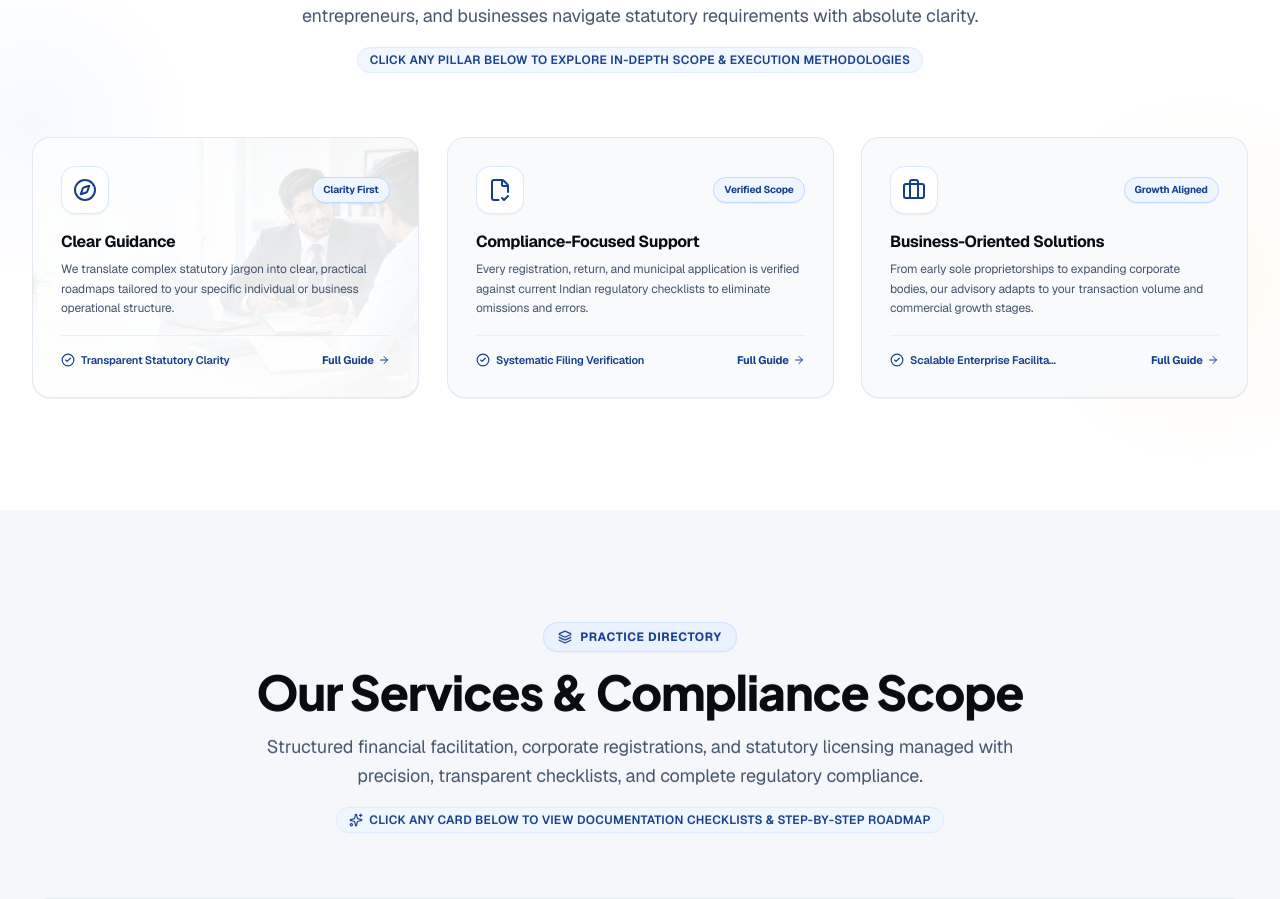
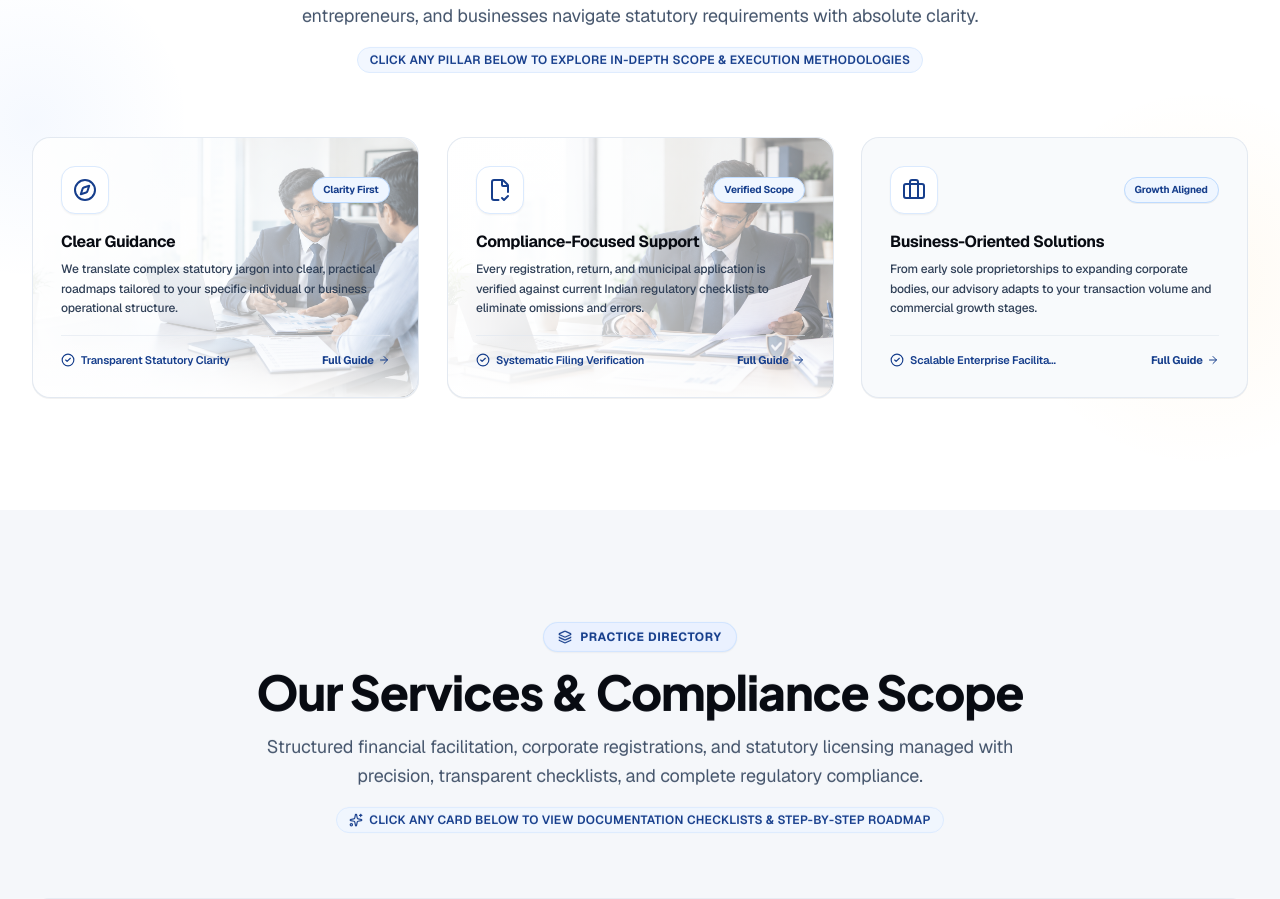
Before and after one commit to workofcharan/FINCORE, a Next.js app: page / in a window 1280 px wide. Shown: the part 1020-1919 px from the top of the page. Built offline with nearby package versions, Linux system fonts and the light colour scheme.

Commit message:
feat(about): enhance card background clarity and add Compliance-Focused Support background image

```diff
--- a/src/components/AboutSection.tsx
+++ b/src/components/AboutSection.tsx
@@ -36,6 +36,7 @@ export default function AboutSection() {
       icon: FileCheck2,
       metric: "Verified Scope",
       delay: "0.26s",
+      backgroundImage: "/images/compliance-support.png",
     },
     {
       id: "business-solutions",
@@ -108,9 +109,12 @@ export default function AboutSection() {
                       alt={item.title}
                       fill
                       sizes="(max-width: 768px) 100vw, (max-width: 1200px) 50vw, 33vw"
-                      className="object-cover object-center opacity-45 group-hover:opacity-65 group-hover:scale-105 transition-all duration-500 ease-out"
+                      className="object-cover object-center opacity-85 group-hover:opacity-100 group-hover:scale-105 transition-all duration-500 ease-out"
                     />
-                    <div className="absolute inset-0 bg-gradient-to-b from-white/70 via-white/80 to-white/95 transition-colors duration-300" />
+                    {/* Directional wash: ultra-crisp text on the left, clear vibrant consultant on the right */}
+                    <div className="absolute inset-0 bg-gradient-to-r from-white/92 via-white/70 to-white/35 group-hover:from-white/88 group-hover:via-white/60 group-hover:to-white/25 transition-colors duration-300" />
+                    {/* Subtle bottom gradient to keep footer action crisp */}
+                    <div className="absolute inset-x-0 bottom-0 h-16 bg-gradient-to-t from-white/90 to-transparent" />
                   </div>
                 )}
 
@@ -129,7 +133,7 @@ export default function AboutSection() {
                       <span>{item.title}</span>
                       <ArrowRight className="w-4 h-4 text-[#163E8C] opacity-0 -translate-x-2 group-hover:opacity-100 group-hover:translate-x-0 transition-all duration-300 shrink-0" />
                     </h3>
-                    <p className="text-xs text-slate-600 leading-relaxed">
+                    <p className="text-xs text-slate-700 font-medium leading-relaxed">
                       {item.description}
                     </p>
                   </div>
```
Also changed, not shown: public/images/about/compliance-support.png (added), public/images/compliance-support.png (added).
